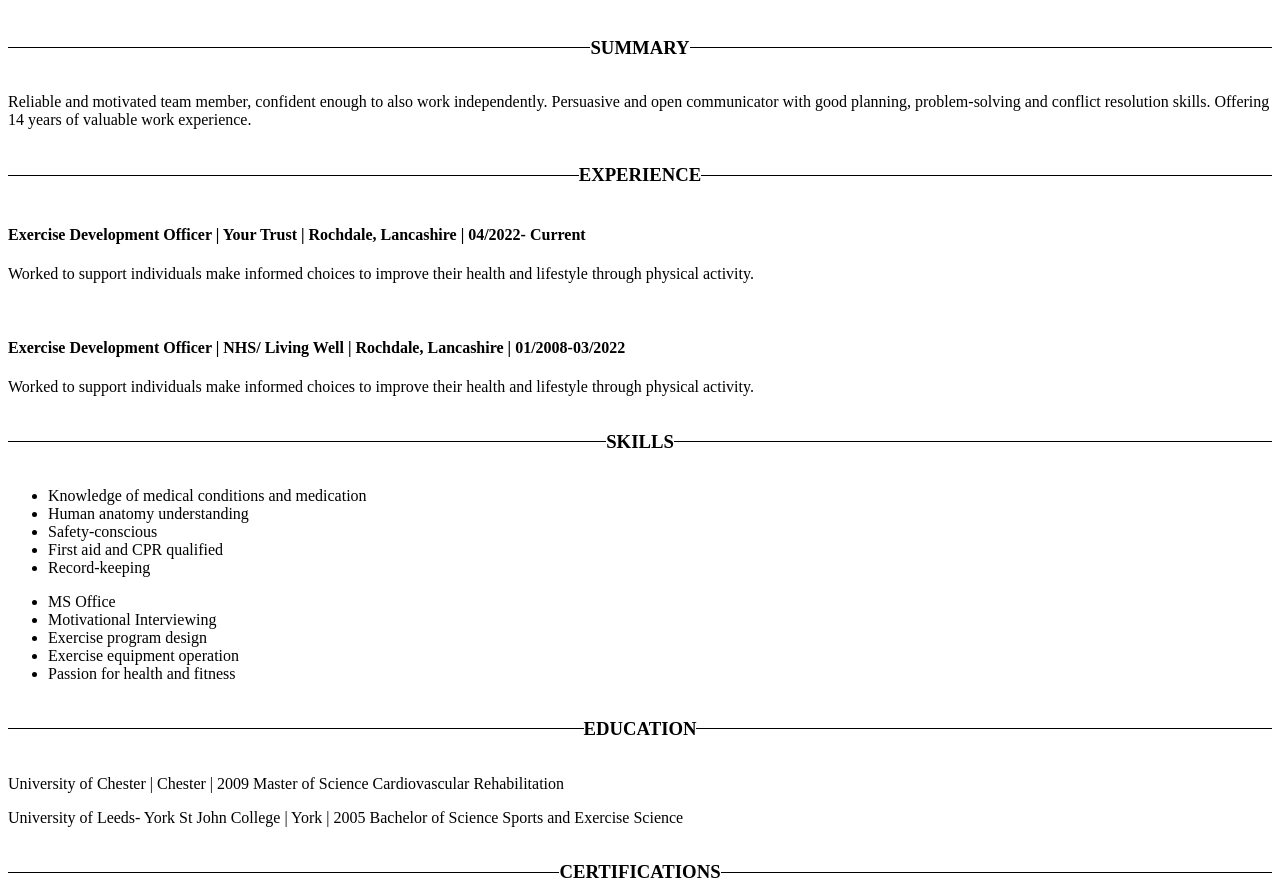
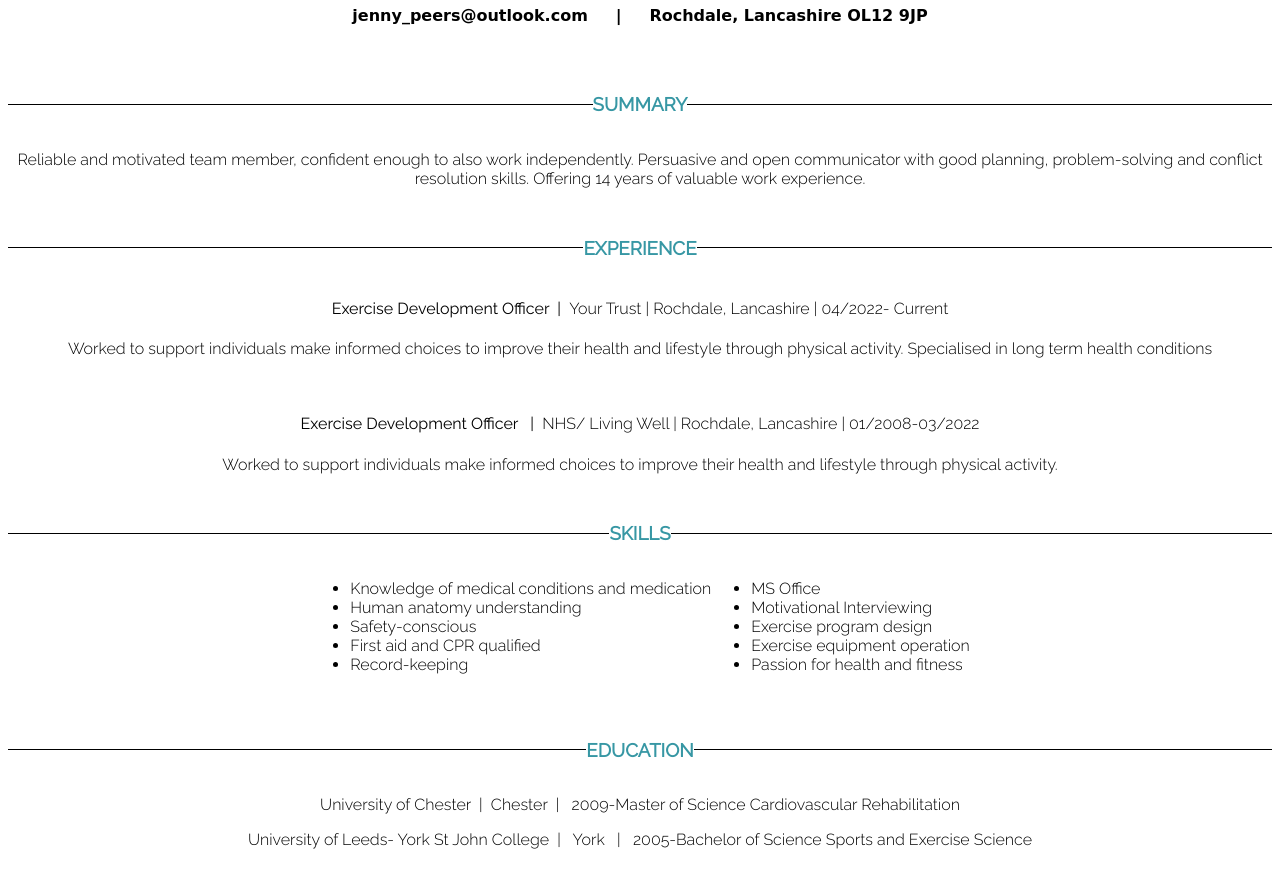
Before and after one commit to JCPeers/CV-improved, a plain HTML site: page index.html in a window 1280 px wide. Shown: the part 121-1016 px from the top of the page. Drawn offline with Linux system fonts and the light colour scheme; a web font is replaced by a local one.

Commit message:
Finalised the styling of the page

```diff
--- a/index.html
+++ b/index.html
@@ -6,22 +6,27 @@
     <link href="styles.css" rel="stylesheet" />
     <link rel="preconnect" href="https://fonts.googleapis.com" />
     <link rel="preconnect" href="https://fonts.gstatic.com" crossorigin />
+    <link <link rel="preconnect" href="https://fonts.googleapis.com" />
+    <link rel="preconnect" href="https://fonts.gstatic.com" crossorigin />
+    <link <link rel="preconnect" href="https://fonts.googleapis.com" />
+    <link rel="preconnect" href="https://fonts.gstatic.com" crossorigin />
     <link
-      href="https://fonts.googleapis.com/css2?family=Nixie+One&family=Raleway:wght@200&display=swap"
+      href="https://fonts.googleapis.com/css2?family=Nixie+One&family=Raleway:wght@300;400&display=swap"
       rel="stylesheet"
     />
+    /> />
   </head>
 
   <body>
     <div>
       <h1>JENNY PEERS</h1>
       <h4 class="contact-details">
-        jenny.c.peers@outlook.com &nbsp &nbsp | &nbsp &nbsp Rochdale, Lancashire
+        jenny_peers@outlook.com &nbsp &nbsp | &nbsp &nbsp Rochdale, Lancashire
         OL12 9JP
       </h4>
     </div>
     <div>
-      <div class="container">
+      <div class="container top-container">
         <div class="lines"></div>
         <h3>SUMMARY</h3>
         <div class="lines"></div>
@@ -39,18 +44,23 @@
         <h3>EXPERIENCE</h3>
         <div class="lines"></div>
       </div>
-      <h4>
-        Exercise Development Officer | Your Trust | Rochdale, Lancashire |
-        04/2022- Current
+      <h4 class="work">
+        Exercise Development Officer &nbsp|&nbsp
+        <span class="work-info">
+          Your Trust | Rochdale, Lancashire | 04/2022- Current
+        </span>
       </h4>
       <p>
         Worked to support individuals make informed choices to improve their
-        health and lifestyle through physical activity.
+        health and lifestyle through physical activity. Specialised in long term
+        health conditions
       </p>
       <br />
-      <h4>
-        Exercise Development Officer | NHS/ Living Well | Rochdale, Lancashire |
-        01/2008-03/2022
+      <h4 class="work">
+        Exercise Development Officer &nbsp |&nbsp
+        <span class="work-info">
+          NHS/ Living Well | Rochdale, Lancashire | 01/2008-03/2022
+        </span>
       </h4>
       <p>
         Worked to support individuals make informed choices to improve their
@@ -64,8 +74,7 @@
         <h3>SKILLS</h3>
         <div class="lines"></div>
       </div>
-      <div>
-        <div>
+      <div class="skills-container">
         <ul>
           <li>Knowledge of medical conditions and medication</li>
           <li>Human anatomy understanding</li>
@@ -73,8 +82,7 @@
           <li>First aid and CPR qualified</li>
           <li>Record-keeping</li>
         </ul>
-        </div>
-        <div>
+
         <ul>
           <li>MS Office</li>
           <li>Motivational Interviewing</li>
@@ -83,9 +91,6 @@
           <li>Passion for health and fitness</li>
         </ul>
       </div>
-      </div>
-
-
 
       <div>
         <div class="container">
@@ -94,12 +99,12 @@
           <div class="lines"></div>
         </div>
         <p>
-        University of Chester | Chester | 2009 Master of Science Cardiovascular
-        Rehabilitation
+          University of Chester &nbsp|&nbsp Chester &nbsp| &nbsp 2009-Master of
+          Science Cardiovascular Rehabilitation
         </p>
         <p>
-        University of Leeds- York St John College | York | 2005 Bachelor of
-        Science Sports and Exercise Science
+          University of Leeds- York St John College &nbsp| &nbsp York &nbsp |
+          &nbsp 2005-Bachelor of Science Sports and Exercise Science
         </p>
       </div>
       <div>
@@ -108,11 +113,13 @@
           <h3>CERTIFICATIONS</h3>
           <div class="lines"></div>
         </div>
+      </div>
+      <div class="certificate-container">
         <ul>
           <li>BACPR Exercise Instructor-Revalidation BACPR- 2021</li>
           <li>
-          Level 4 Specialist Postural Stability Instructor Later Life Training-
-          2018
+            Level 4 Specialist Postural Stability Instructor Later Life
+            Training- 2018
           </li>
           <li>Level 3 NVQ Certificate in Management (QCF) EDEXCEL- 2011</li>
           <li>
@@ -121,5 +128,6 @@
           </li>
         </ul>
       </div>
+    </div>
   </body>
 </html>
--- a/styles.css
+++ b/styles.css
@@ -1,23 +1,76 @@
+body {
+  font-family: "Nixie One", cursive;
+}
+
+h3 {
+  text-align: center;
+  font-family: "Raleway", sans-serif;
+}
+p {
+  text-align: center;
+  font-family: "Raleway", sans-serif;
+  font-weight: 300;
+}
+
+li {
+  font-family: "Raleway", sans-serif;
+  font-weight: 300;
+}
+
+/* **********top name section ****************** */
+
 h1 {
-  font-family: "Nixie One", cursive;
   text-align: center;
   font-size: 2.5em;
+  color: #3797a4;
 }
 
 .contact-details {
   text-align: center;
 }
 
-h3 {
-  text-align: center;
+.top-container {
+  padding-top: 20px;
 }
+
+/* ***********section titles ************* */
 
 .container {
   display: flex;
   align-items: center;
+  margin-top: 30px;
+  color: #3797a4;
 }
 
 .lines {
   border-bottom: 1px solid black;
   flex: 1;
 }
+
+/* ************ work information section ************** */
+
+.work {
+  text-align: center;
+  font-family: "Raleway", sans-serif;
+  font-weight: 400;
+}
+
+.work-info {
+  font-family: "Raleway", sans-serif;
+  font-weight: 300;
+}
+
+/* *************** skills section ***************** */
+
+.skills-container {
+  display: flex;
+  flex-direction: row;
+  justify-content: center;
+}
+
+/* ************* certification section **************** */
+
+.certificate-container {
+  display: flex;
+  justify-content: center;
+}
```
Lines whose indentation alone changed are shown as unchanged.
